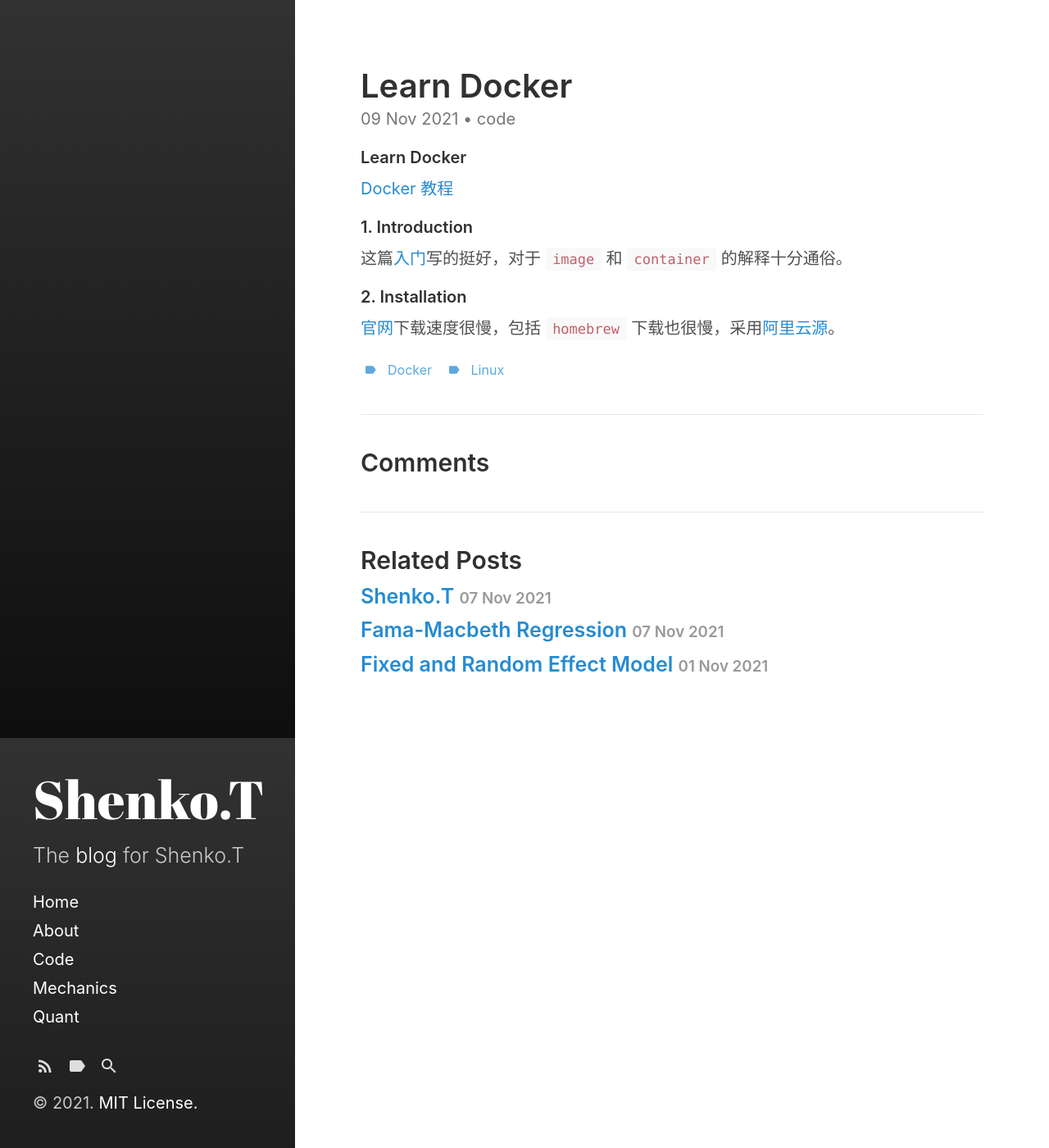
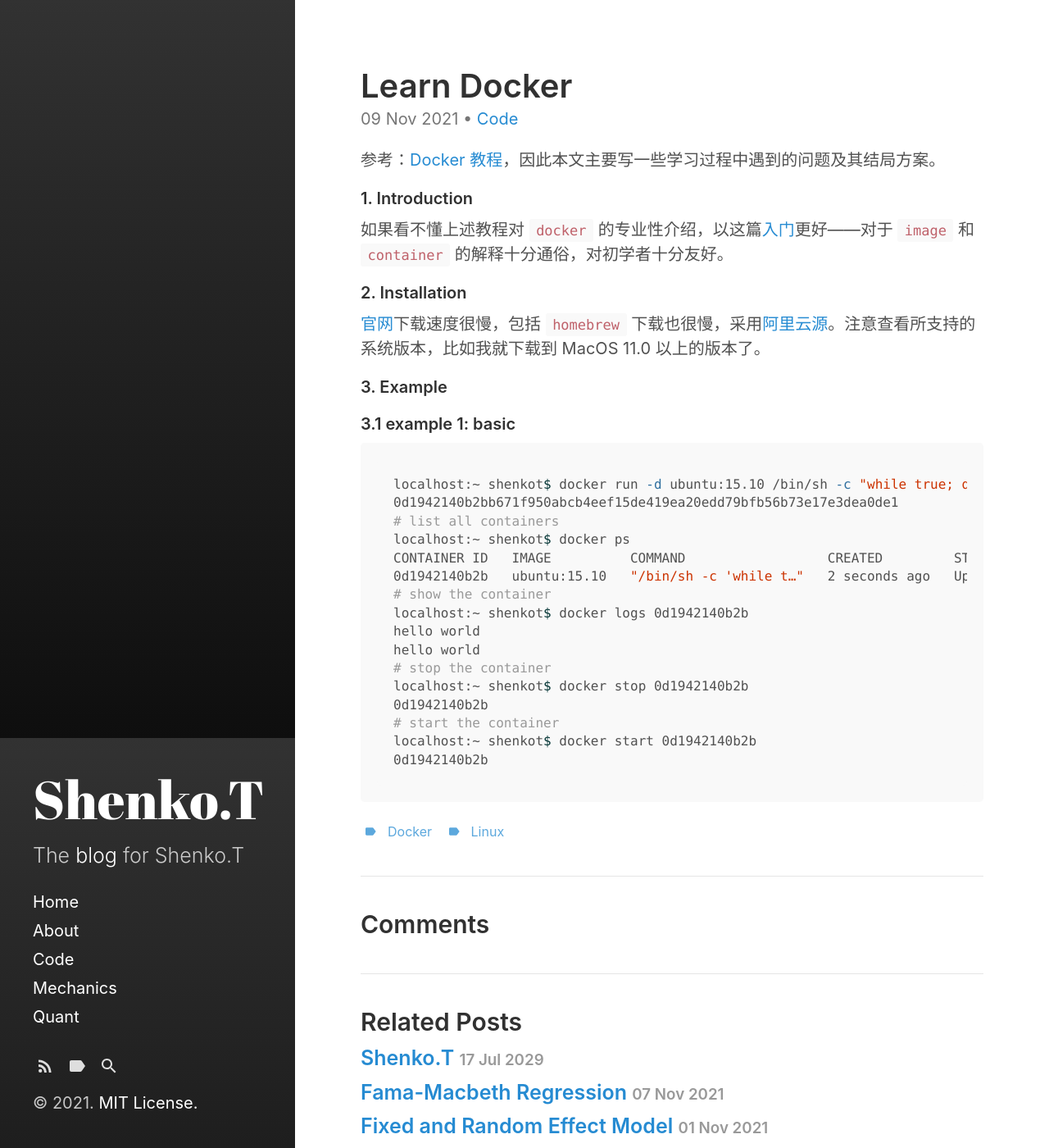
Before and after one commit to DA0717/DA0717.github.io, a Jekyll site: the page built from _posts/2021-11-09-learn-docker.md, in a window 1280 px wide and 1400 px high. Shown: the whole window at 82% size. Built offline with Jekyll 4.4.1, drawn with Linux system fonts in a browser that asks for light colours.

Commit message:
post modified

````diff
--- a/_posts/2021-11-09-learn-docker.md
+++ b/_posts/2021-11-09-learn-docker.md
@@ -1,22 +1,42 @@
 ---
 layout: post
 title: "Learn Docker"
-categories:
-  - code
+category: Code
 tags:
   - Docker
   - Linux
 last_modified_at: 2021-11-09T10:47:48-05:00
 ---
 
-##### Learn Docker
+参考：[Docker 教程](https://www.runoob.com/docker/docker-tutorial.html)，因此本文主要写一些学习过程中遇到的问题及其结局方案。
 
-[Docker 教程](https://www.runoob.com/docker/docker-tutorial.html)
+#### 1. Introduction
 
-###### 1. Introduction
+如果看不懂上述教程对 `docker` 的专业性介绍，以这篇[入门](https://zhuanlan.zhihu.com/p/187505981)更好——对于 `image` 和 `container` 的解释十分通俗，对初学者十分友好。
 
-这篇[入门](https://zhuanlan.zhihu.com/p/187505981)写的挺好，对于 `image` 和 `container` 的解释十分通俗。
+#### 2. Installation
 
-###### 2. Installation
+[官网](https://docs.docker.com/desktop/mac/install/)下载速度很慢，包括 `homebrew` 下载也很慢，采用[阿里云源](https://mirrors.aliyun.com/docker-toolbox/)。注意查看所支持的系统版本，比如我就下载到 MacOS 11.0 以上的版本了。
 
-[官网](https://docs.docker.com/desktop/mac/install/)下载速度很慢，包括 `homebrew` 下载也很慢，采用[阿里云源](https://mirrors.aliyun.com/docker-toolbox/)。
+#### 3. Example
+
+##### 3.1 example 1: basic
+
+```bash
+localhost:~ shenkot$ docker run -d ubuntu:15.10 /bin/sh -c "while true; do echo hello world; sleep 1; done"
+0d1942140b2bb671f950abcb4eef15de419ea20edd79bfb56b73e17e3dea0de1
+# list all containers
+localhost:~ shenkot$ docker ps
+CONTAINER ID   IMAGE          COMMAND                  CREATED         STATUS         PORTS     NAMES
+0d1942140b2b   ubuntu:15.10   "/bin/sh -c 'while t…"   2 seconds ago   Up 6 seconds             unruffled_ishizaka
+# show the container
+localhost:~ shenkot$ docker logs 0d1942140b2b
+hello world
+hello world
+# stop the container
+localhost:~ shenkot$ docker stop 0d1942140b2b
+0d1942140b2b
+# start the container
+localhost:~ shenkot$ docker start 0d1942140b2b
+0d1942140b2b
+```
````
Also changed, not shown: _posts/2029-07-17-shenkot.md (renamed from _posts/2021-11-07-shenkot.md), category/mechanics.md (renamed from category/machnics.md), 2 other files.
